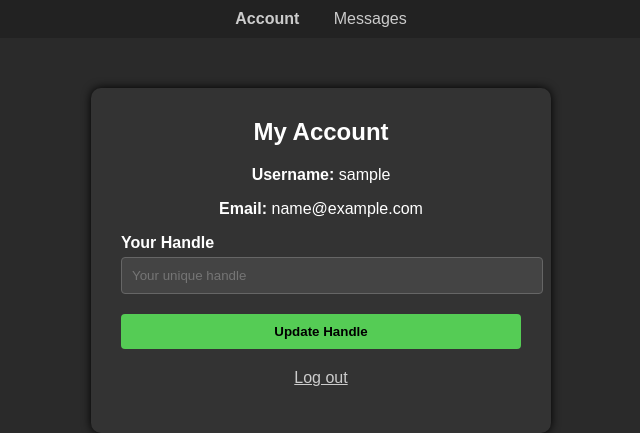
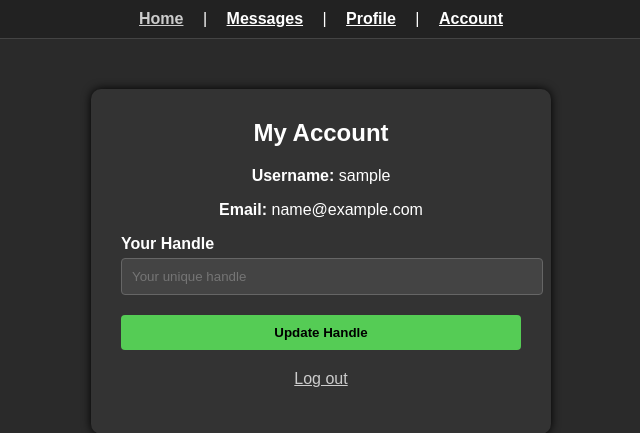
Before and after one commit to Logan-McDonald/CSCE466-Collector-Final, a Django app: page / in a window 1280 px wide. Shown: the top 433 px of the page, without its empty margins (319-959 px from the left). Run offline with Django 5.2, Linux system fonts and the light colour scheme; the visitor is signed in with stand-in values (Sample User, id 1).

Commit message:
added profile page to nav bars

```diff
--- a/account/templates/account/account.html
+++ b/account/templates/account/account.html
@@ -4,22 +4,9 @@
     <title>Account Settings</title>
     <style>
         /* Tab bar styles */
-        nav.tab-bar {
-            background: #222;
-            padding: 10px;
-            text-align: center;
-        }
-        nav.tab-bar a {
-            margin: 0 15px;
-            color: #ccc;
-            text-decoration: none;
-            font-weight: normal;
-        }
-        nav.tab-bar a.active {
-            color: white;
-            font-weight: bold;
-            text-decoration: underline;
-        }
+        .nav-bar { background: #222; padding: 10px; text-align: center; border-bottom: 1px solid #444; }
+        .nav-item { margin: 0 15px; color: #ccc; font-weight: bold; }
+        .nav-item.active { color: #fff; text-decoration: underline; }
 
         /* Page layout */
         body {
@@ -80,18 +67,15 @@
     </style>
 </head>
 <body>
-    <nav class="tab-bar" style="background:#222; padding:10px; text-align:center;">
-        <a href="{% url 'account' %}"
-           class="{% if request.resolver_match.url_name == 'account' %}active{% endif %}"
-           style="margin:0 15px; color:#ccc; text-decoration:none;">
-          Account
-        </a>
-        <a href="{% url 'messages' %}"
-           class="{% if request.resolver_match.url_name == 'messages' %}active{% endif %}"
-           style="margin:0 15px; color:#ccc; text-decoration:none;">
-          Messages
-        </a>
-    </nav>
+    <nav class="nav-bar">
+        <a href="#" class="nav-item">Home</a>
+        <span class="nav-separator">|</span>
+        <a href="{% url 'messages' %}" class="nav-item active">Messages</a>
+        <span class="nav-separator">|</span>
+        <a href="{% url 'profile' %}" class="nav-item active">Profile</a>
+        <span class="nav-separator">|</span>
+        <a href="{% url 'account' %}" class="nav-item active">Account</a>
+      </nav>
 
     <div class="wrapper">
       <div class="account-box">
--- a/messaging/templates/messaging/index.html
+++ b/messaging/templates/messaging/index.html
@@ -46,6 +46,8 @@
     <span class="nav-separator">|</span>
     <a href="{% url 'messages' %}" class="nav-item active">Messages</a>
     <span class="nav-separator">|</span>
+    <a href="{% url 'profile' %}" class="nav-item active">Profile</a>
+    <span class="nav-separator">|</span>
     <a href="{% url 'account' %}" class="nav-item active">Account</a>
   </nav>
   <div class="chat-container">
```
Also changed, not shown: userCollections/templates/userCollections/profile.html (+6 -4 lines).
